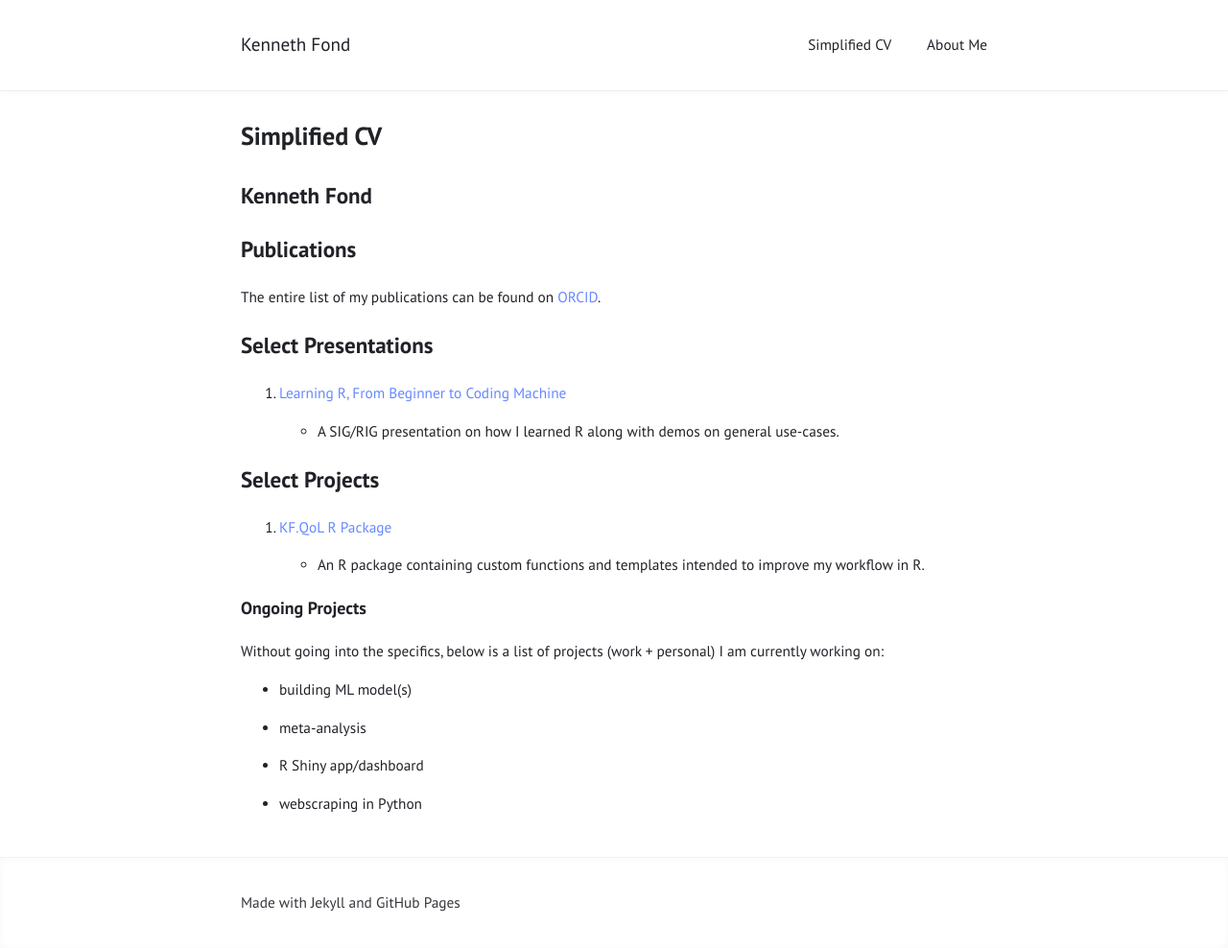
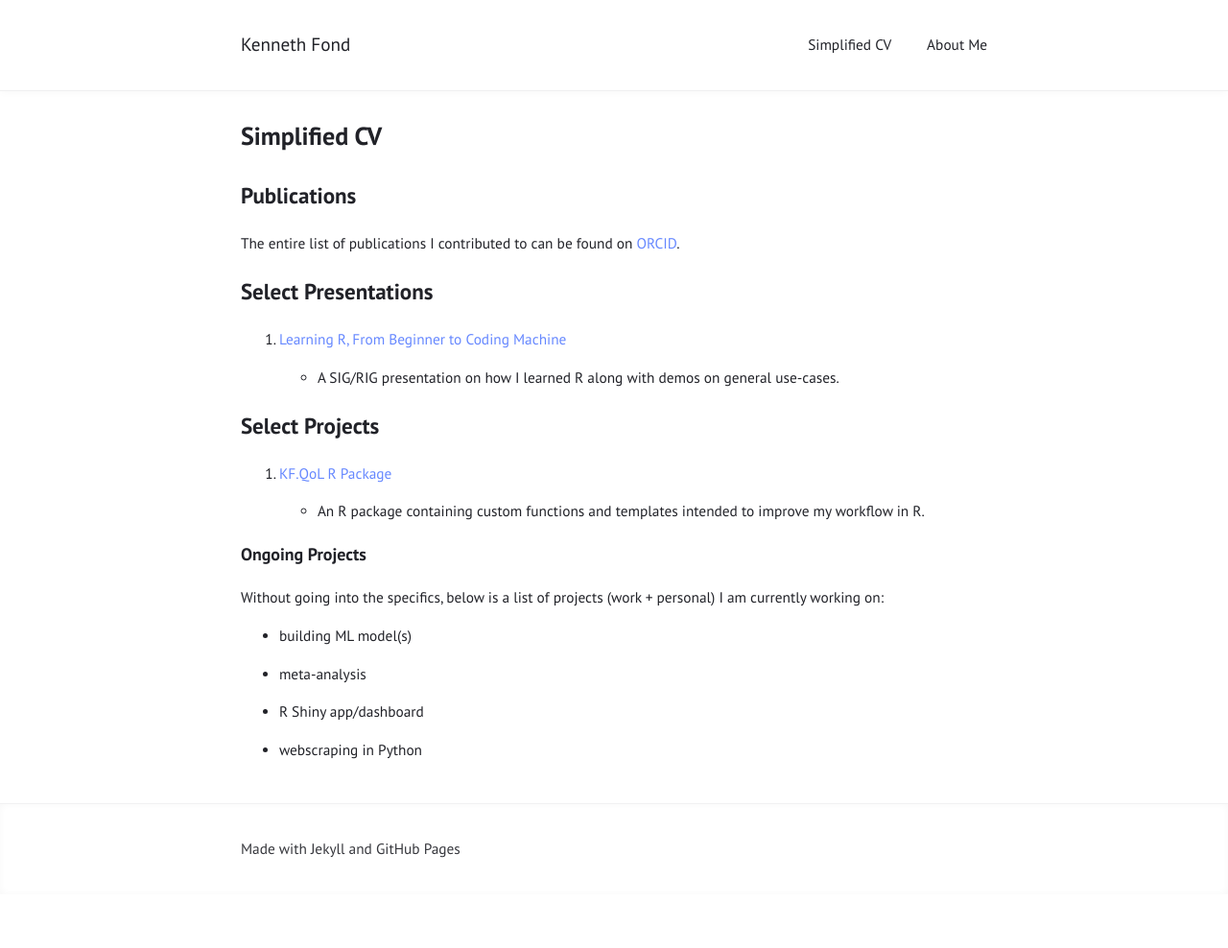
Before and after one commit to kenf1/kenf1.github.io, a Jekyll site: the page built from brief_cv.md, in a window 1280 px wide. Shown: the whole page at 96% size. Built offline with Jekyll 4.4.1, drawn with Linux system fonts in a browser that asks for light colours; after the commit the page ends 932 px from its top, so only the background shows below that.

Commit message:
Edit homepage

```diff
--- a/brief_cv.md
+++ b/brief_cv.md
@@ -3,11 +3,9 @@ layout: page
 title: "Simplified CV"
 ---
 
-# Kenneth Fond
-
 ## Publications
 
-The entire list of my publications can be found on [ORCID](https://orcid.org/0000-0002-9154-6599).
+The entire list of publications I contributed to can be found on [ORCID](https://orcid.org/0000-0002-9154-6599).
 
 ## Select Presentations
 
```
Also changed, not shown: index.md (+4 -6 lines).
